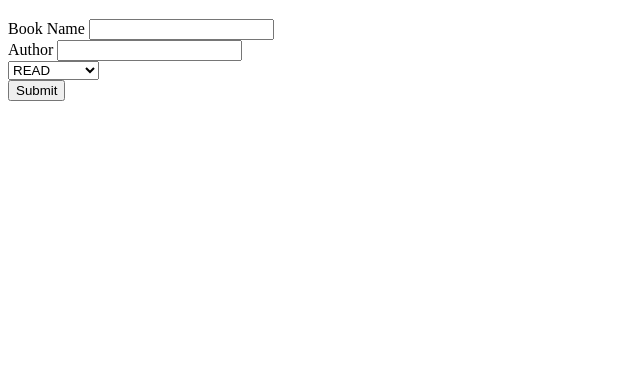
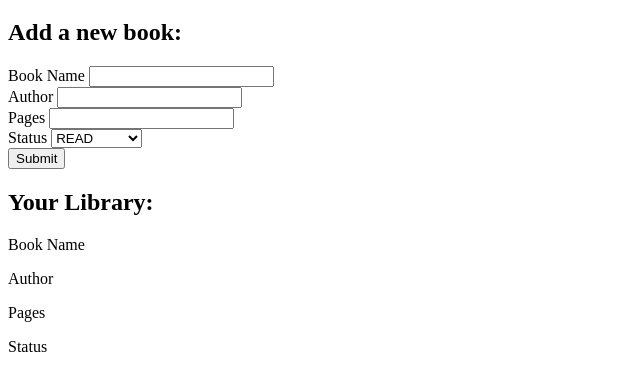
Before and after one commit to Coshido/Library, a plain HTML site: page index.html in a window 1280 px wide. Shown: the part 61-452 px from the top of the page, without its empty margins (0-640 px from the left). Drawn offline with Linux system fonts and the light colour scheme.

Commit message:
add tags to help with position and styling

```diff
--- a/index.html
+++ b/index.html
@@ -11,7 +11,8 @@
     <header><h1>Library</h1></header>
     <main>
       <div class="addbook">
-        <form action="" method="get">
+        <h2>Add a new book:</h2>
+        <form id="form-addbook" action="" method="get">
           <div class="form-element">
             <label for="input-bookname">Book Name</label>
             <input type="text" id="input-bookname" />
@@ -21,15 +22,31 @@
             <input type="text" id="input-author" />
           </div>
           <div class="form-element">
-            <select>
+            <label for="input-pages">Pages</label>
+            <input type="number" id="input-pages" />
+          </div>
+          <div class="form-element">
+            <label for="input-select">Status</label>
+            <select id="input-select">
               <option>READ</option>
               <option>NOT READ</option>
             </select>
           </div>
-          <div class="form-element"><input type="submit" /></div>
+          <div class="form-element">
+            <input class="button" type="submit" />
+          </div>
         </form>
       </div>
-      <div class="library"></div>
+      <div class="library">
+        <h2>Your Library:</h2>
+        <div class="library-header">
+          <p class="lib-header">Book Name</p>
+          <p class="lib-header">Author</p>
+          <p class="lib-header">Pages</p>
+          <p class="lib-header">Status</p>
+        </div>
+        <div class="library-content"></div>
+      </div>
     </main>
     <script type="text/javascript" src="./javascript.js"></script>
   </body>
```
